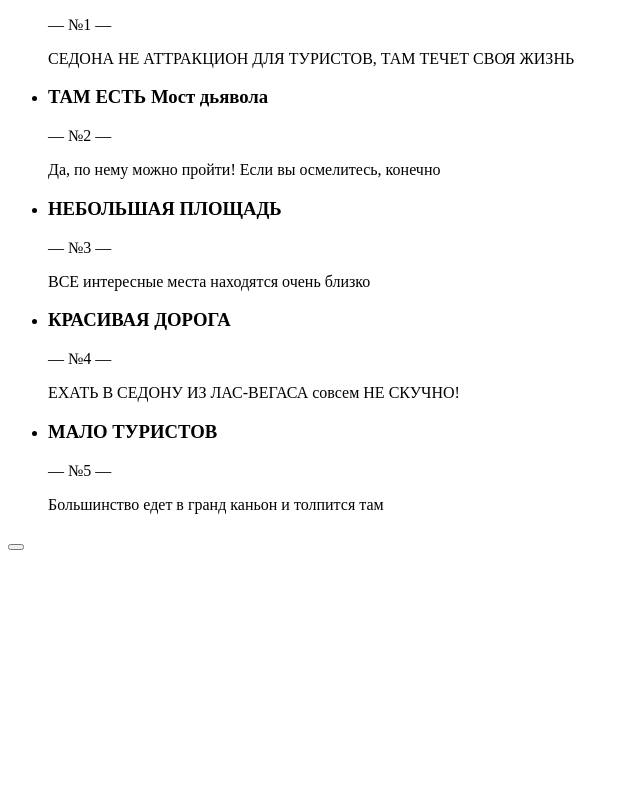
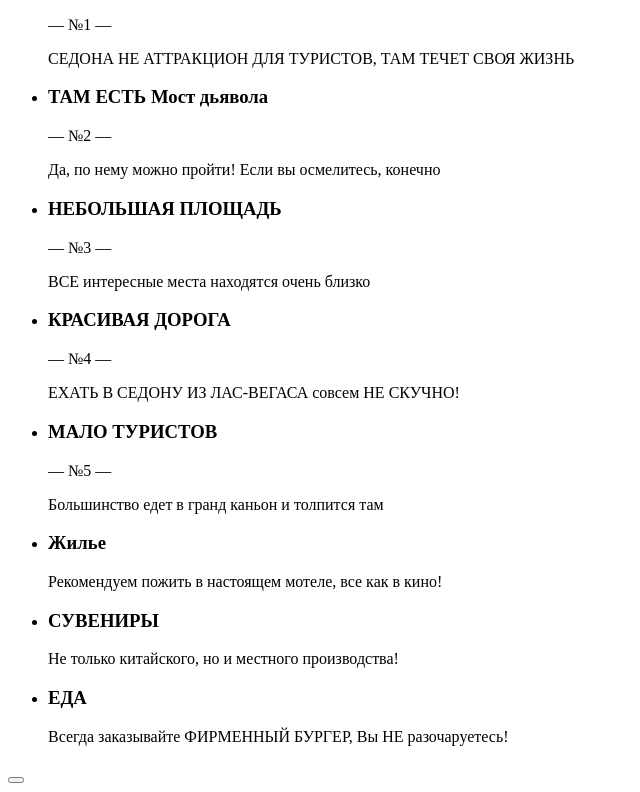
Before and after one commit to vetrov78/1691655-sedona-22, a website: page source/index.html in a window 1280 px wide. Shown: the part 936-1728 px from the top of the page, without its empty margins (0-640 px from the left). Before the commit the page ends 1495 px from the top, so only its background shows below. Drawn offline with Linux system fonts and the light colour scheme.

Commit message:
Добавил блок советов

```diff
--- a/source/index.html
+++ b/source/index.html
@@ -81,7 +81,20 @@
             <p class="advantages__description">Большинство едет в гранд каньон и толпится там</p>
           </li>
         </ul>
-
+        <ul class="advises">
+          <li class="advises_item">
+            <h3 class="advises_title">Жилье</h3>
+            <p class="advises_description">Рекомендуем пожить в настоящем мотеле, все как в кино!</p>
+          </li>
+          <li class="advises_item">
+            <h3 class="advises_title">СУВЕНИРЫ</h3>
+            <p class="advises_description">Не только китайского, но и местного производства!</p>
+          </li>
+          <li class="advises_item">
+            <h3 class="advises_title">ЕДА</h3>
+            <p class="advises_description">Всегда заказывайте ФИРМЕННЫЙ БУРГЕР, Вы НЕ разочаруетесь!</p>
+          </li>
+        </ul>
       </section>
 
       <div class="page-main_booking-offer">
```
Also changed, not shown: source/img/icon-burger.svg (added), source/img/icon-gift.svg (added), source/img/icon-house.svg (added).
